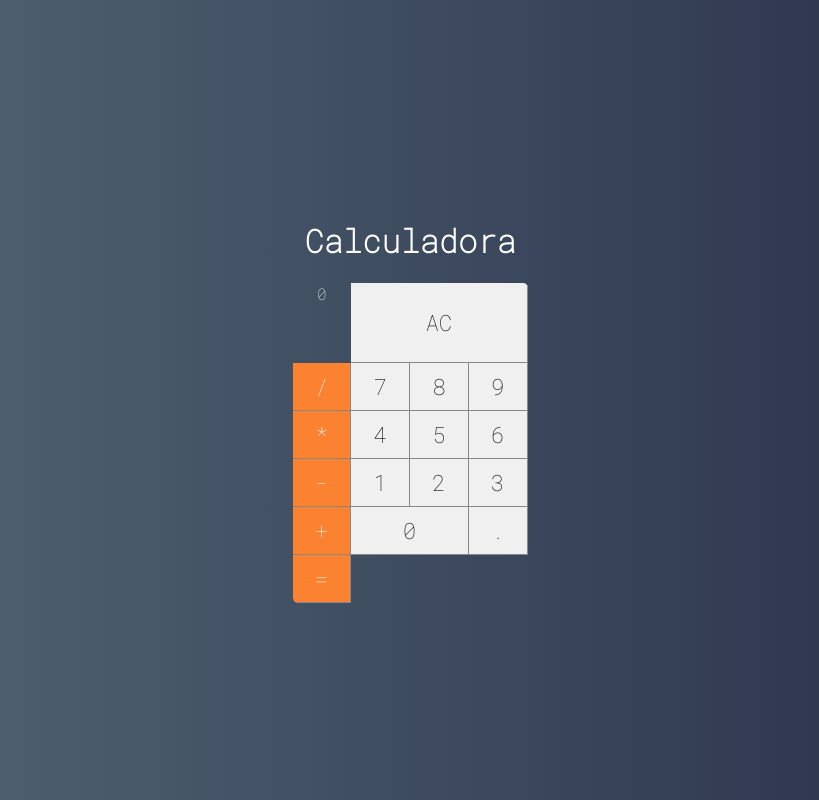
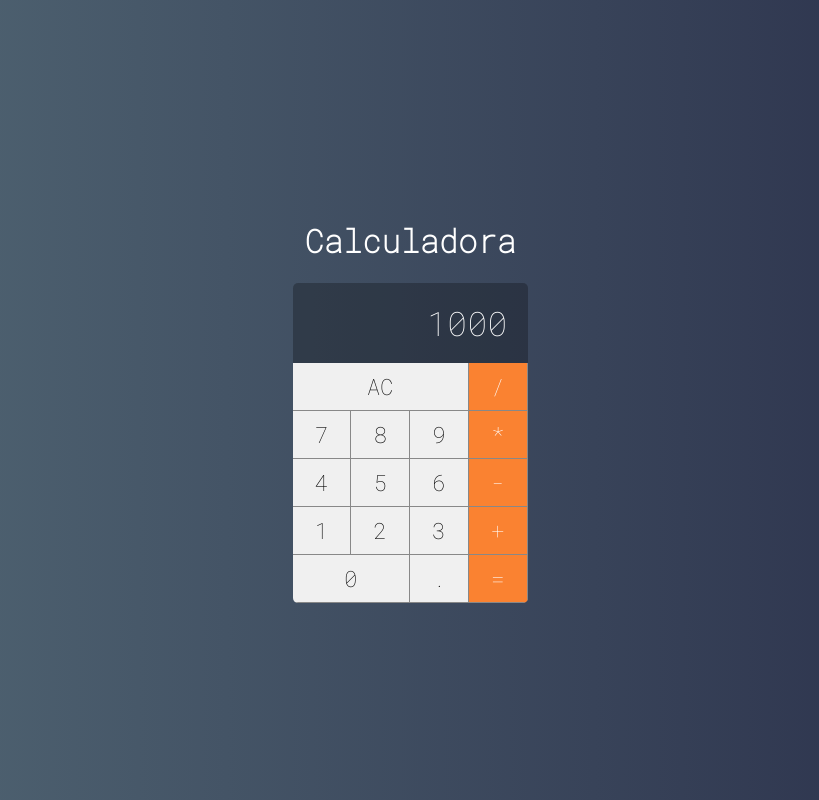
Before and after one commit to AfonsoMachado/calculator-vuejs, a Vue app: page / in a window 1280 px wide. Shown: the whole page, without its empty margins (230-1049 px from the left). Built offline with nearby package versions, Linux system fonts and the light colour scheme.

Commit message:
ajustes no layout do display da calculadora

```diff
--- a/src/components/Display.vue
+++ b/src/components/Display.vue
@@ -1,15 +1,26 @@
 <template>
   <div class="display">
-      0
+      {{ value }}
   </div>
 </template>
 
 <script>
 export default {
-
+    props: ['value']
 }
 </script>
 
 <style>
 
+.display {
+    grid-column: span 4;
+    background-color: #0004;
+
+    display: flex;
+    justify-content: flex-end;
+    align-items: center;
+    padding: 20px;
+    font-size: 2.1em;
+    overflow: hidden;
+}
 </style>
--- a/src/main/Calculator.vue
+++ b/src/main/Calculator.vue
@@ -1,6 +1,6 @@
 <template>
     <div class="calculator">
-        <Display />
+        <Display value="1000"/>
         <!-- lembrando que triple, operation e double são parametros booleanos -->
         <Button label="AC" triple/>
         <Button label="/" operation/>
@@ -29,7 +29,18 @@
 
 export default {
     // Registrando os componentes importados
-    components: { Button, Display }
+    components: { Button, Display },
+    methods: {
+        clearMemory() {
+            console.log('limpar')
+        },
+        setOperation(operation) {
+            console.log('Operacao' + operation)
+        },
+        addDigit(n) {
+            console.log('Digito' + n)
+        }
+    }
 }
 </script>
 
```
